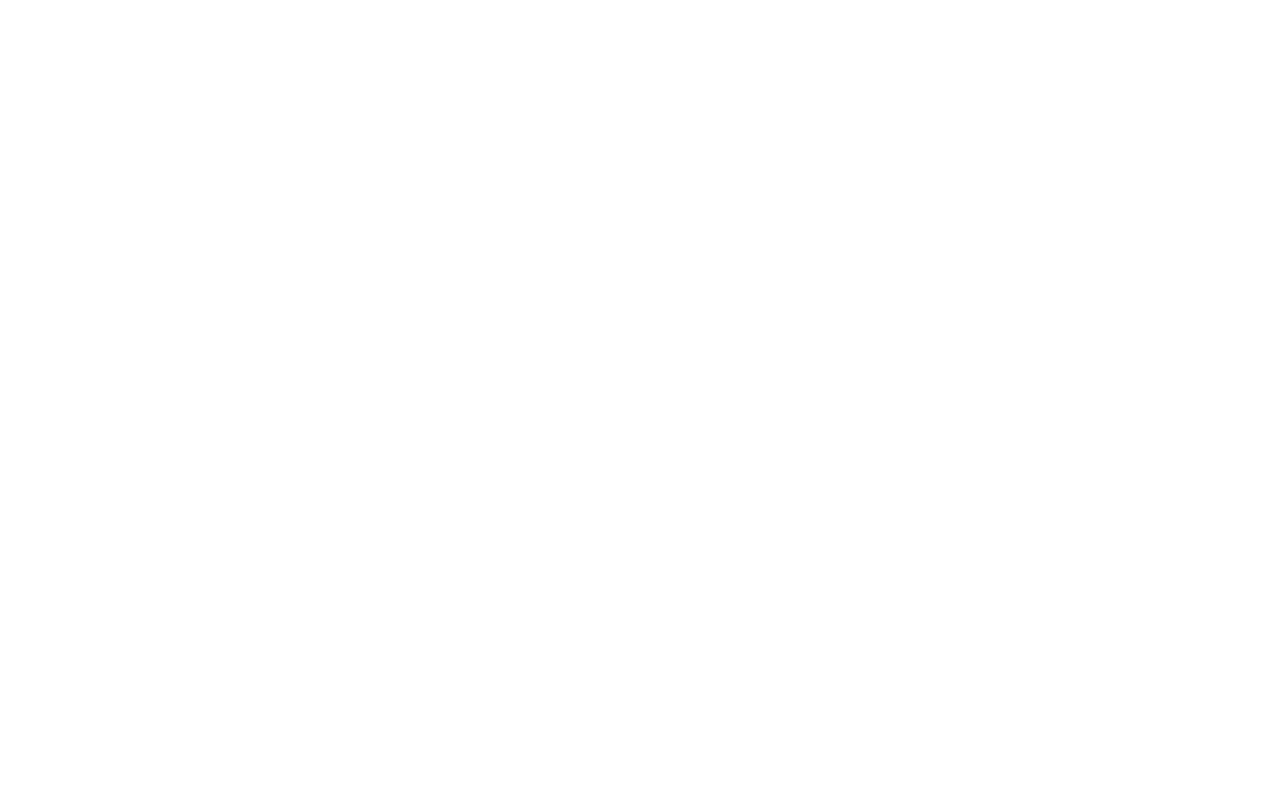
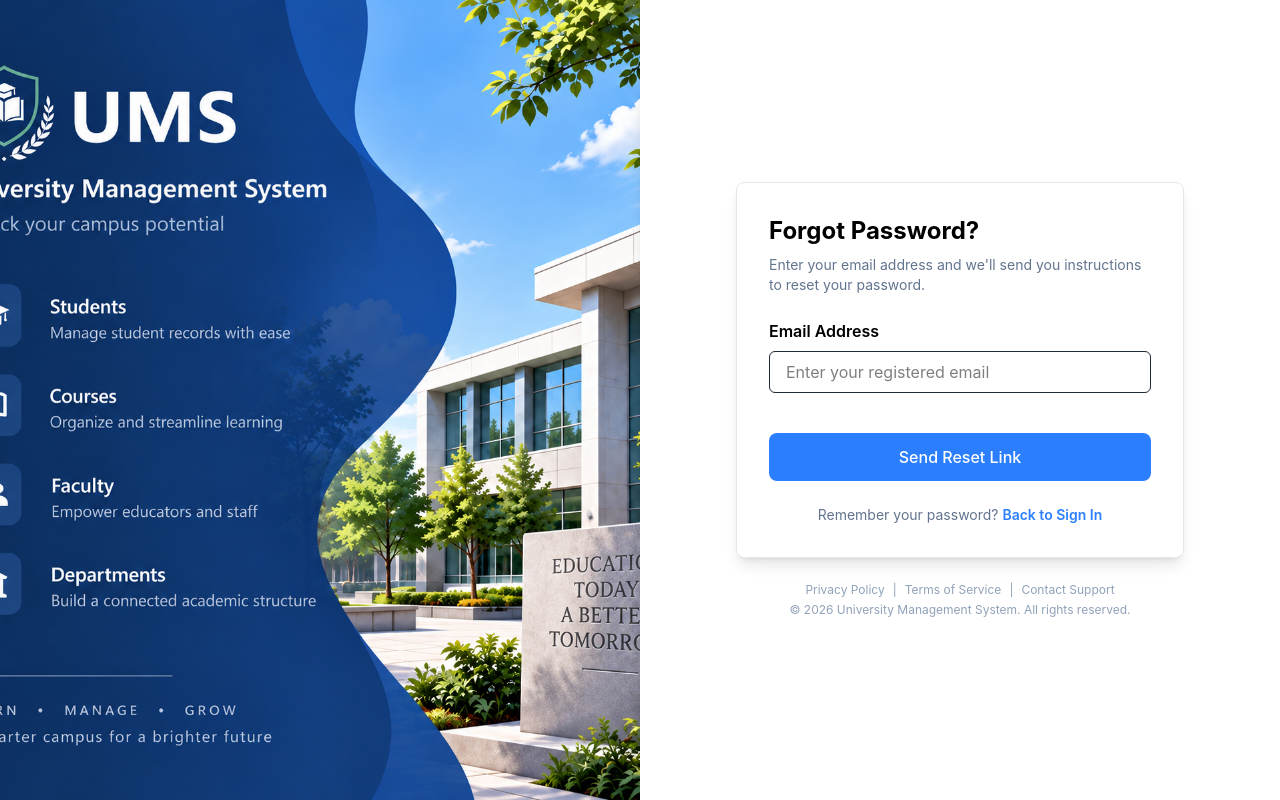
Before and after one commit to UmarSaddique91/University_Management_System, a React (Vite) app in the folder FrontEnd/UniversityManagementSystem/: page /forgotPassword in a window 1280 px wide. Before the commit this address had no page. Built offline with nearby package versions, Linux system fonts and the light colour scheme.

Commit message:
Make the Trend Chart dynamic and add Quick Actions

```diff
--- a/FrontEnd/UniversityManagementSystem/src/App.jsx
+++ b/FrontEnd/UniversityManagementSystem/src/App.jsx
@@ -1,6 +1,7 @@
 import React from 'react'
-import Login from './pages/Login'
+import Login from "./pages/Auth/Login"
 import DashBoard from './pages/Dashboards/AdminDashBoard'
+import ForgotPassword from './pages/Auth/ForgotPassword'
 
 import { Routes, Route } from 'react-router-dom'
 
@@ -9,6 +10,7 @@ const App = () => {
     <Routes>
       <Route path="/" element={<Login/>}/>
       <Route path="/dashboard" element={<DashBoard/>} />
+      <Route path='/forgotPassword' element={<ForgotPassword/>}/>
 
     </Routes>
   )
--- /dev/null
+++ b/FrontEnd/UniversityManagementSystem/src/components/QuickActions.jsx
@@ -0,0 +1,83 @@
+import React from 'react';
+import { useNavigate } from 'react-router-dom';
+import { UserPlus, BookOpen, GraduationCap, Landmark, ChevronRight } from 'lucide-react';
+
+const QuickActions = () => {
+  const navigate = useNavigate();
+
+  // Navigation handler (navigates to current page for now, as requested)
+  const handleActionClick = () => {
+    navigate(window.location.pathname);
+  };
+
+  return (
+    // Quick Actions Card Container
+    <div className="bg-white rounded-2xl p-6 border border-slate-100 shadow-sm w-full h-full
+    flex flex-col justify-between">
+
+      {/* Card Header Title */}
+      <h2 className="text-base font-bold text-slate-800 mb-4">
+        Quick Actions
+      </h2>
+
+      {/* 2x2 Grid for Action Buttons */}
+      <div className="grid grid-cols-1 sm:grid-cols-2 gap-3 flex-1">
+
+        {/* 1. Add Student Button (Blue Theme) */}
+        <button
+          type="button"
+          onClick={handleActionClick}
+          className="flex items-center justify-between px-4 py-3.5 rounded-xl bg-blue-50/80 hover:bg-blue-100 transition-colors cursor-pointer text-left group"
+        >
+          <div className="flex items-center gap-2.5">
+            <UserPlus size={20} className="text-blue-600" />
+            <span className="font-semibold text-sm text-blue-600">Add Student</span>
+          </div>
+          <ChevronRight size={18} className="text-blue-500 group-hover:translate-x-0.5 transition-transform" />
+        </button>
+
+        {/* 2. Add Course Button (Green Theme) */}
+        <button
+          type="button"
+          onClick={handleActionClick}
+          className="flex items-center justify-between px-4 py-3.5 rounded-xl bg-green-50/80 hover:bg-green-100 transition-colors cursor-pointer text-left group"
+        >
+          <div className="flex items-center gap-2.5">
+            <BookOpen size={20} className="text-green-700" />
+            <span className="font-semibold text-sm text-green-700">Add Course</span>
+          </div>
+          <ChevronRight size={18} className="text-green-600 group-hover:translate-x-0.5 transition-transform" />
+        </button>
+
+        {/* 3. Add Teacher Button (Purple Theme) */}
+        <button
+          type="button"
+          onClick={handleActionClick}
+          className="flex items-center justify-between px-4 py-3.5 rounded-xl bg-purple-50/80 hover:bg-purple-100 transition-colors cursor-pointer text-left group"
+        >
+          <div className="flex items-center gap-2.5">
+            <GraduationCap size={20} className="text-purple-600" />
+            <span className="font-semibold text-sm text-purple-700">Add Teacher</span>
+          </div>
+          <ChevronRight size={18} className="text-purple-500 group-hover:translate-x-0.5 transition-transform" />
+        </button>
+
+        {/* 4. Add Department Button (Amber / Orange Theme) */}
+        <button
+          type="button"
+          onClick={handleActionClick}
+          className="flex items-center justify-between px-4 py-3.5 rounded-xl bg-orange-50/80 hover:bg-orange-100 transition-colors cursor-pointer text-left group"
+        >
+          <div className="flex items-center gap-2.5">
+            <Landmark size={20} className="text-orange-600" />
+            <span className="font-semibold text-sm text-orange-700">Add Department</span>
+          </div>
+          <ChevronRight size={18} className="text-orange-500 group-hover:translate-x-0.5 transition-transform" />
+        </button>
+
+      </div>
+    </div>
+  );
+};
+
+export default QuickActions;
--- /dev/null
+++ b/FrontEnd/UniversityManagementSystem/src/pages/Auth/ForgotPassword.jsx
@@ -0,0 +1,87 @@
+import React from 'react';
+import LoginImg from '../../assets/LoginImg.png';
+import { useNavigate } from 'react-router-dom';
+
+const ForgotPassword = () => {
+  const navigate = useNavigate();
+
+  return (
+    <div className="w-full min-h-screen bg-white flex">
+
+      {/* Left Side Section */}
+      <div className="w-1/2 bg-white md:flex items-center justify-center">
+        <img
+          src={LoginImg}
+          alt="UMS Illustration"
+          className="object-cover h-full"
+        />
+      </div>
+
+      {/* Right Side Section */}
+      <div className="w-1/2 bg-white flex flex-col items-center justify-center shadow-lg py-8">
+        <div className="bg-white border border-gray-200 rounded-lg shadow-lg p-8 w-full max-w-md overflow-hidden">
+          <h2 className="text-2xl font-bold mb-2">Forgot Password?</h2>
+          <p className="text-slate-500 text-sm">
+            Enter your email address and we'll send you instructions to reset your password.
+          </p>
+
+          {/* Form */}
+          <div className="mt-6">
+            <form onSubmit={(e) => e.preventDefault()} className="space-y-4">
+
+              {/* Email Address */}
+              <div>
+                <label htmlFor="email" className="font-semibold">Email Address</label>
+                <input
+                  type="email"
+                  id="email"
+                  placeholder="Enter your registered email"
+                  className="w-full px-4 py-2 mt-2 border border-gray-800 hover:border-gray-300 rounded-md focus:outline-none"
+                />
+              </div>
+
+              {/* Submit Button */}
+              <button
+                type="submit"
+                className="w-full bg-blue-500 hover:bg-blue-600 text-center py-3 cursor-pointer rounded-lg mt-6 text-white font-medium"
+              >
+                Send Reset Link
+              </button>
+
+            </form>
+          </div>
+
+          {/* Back to Sign In */}
+          <div className="text-center mt-6">
+            <p className="text-sm text-slate-500">
+              Remember your password?{' '}
+              <span
+                onClick={() => navigate('/')}
+                className="text-blue-500 font-semibold cursor-pointer hover:underline"
+              >
+                Back to Sign In
+              </span>
+            </p>
+          </div>
+
+        </div>
+
+        {/* Copyright & Links outside card */}
+        <div className="text-center mt-6 text-xs text-slate-400 space-y-1">
+          <div className="flex justify-center items-center gap-2">
+            <span className="hover:underline cursor-pointer">Privacy Policy</span>
+            <span>|</span>
+            <span className="hover:underline cursor-pointer">Terms of Service</span>
+            <span>|</span>
+            <span className="hover:underline cursor-pointer">Contact Support</span>
+          </div>
+          <p>© 2026 University Management System. All rights reserved.</p>
+        </div>
+
+      </div>
+
+    </div>
+  );
+};
+
+export default ForgotPassword;
--- a/FrontEnd/UniversityManagementSystem/src/pages/Login.jsx
+++ b/FrontEnd/UniversityManagementSystem/src/pages/Auth/Login.jsx
@@ -1,7 +1,8 @@
 import React from 'react'
 import {useState} from 'react'
-import loginImg from '../assets/loginImg.png'
+import LoginImg from '../../assets/LoginImg.png'
 import {useNavigate} from 'react-router-dom';
+import axios from 'axios';
 
 
 const Login = () => {
@@ -11,14 +12,26 @@ const Login = () => {
   const [email,setEmail]= useState('');
   const [password,setPassword]=useState('');
 
-  const handleLogin=(e)=>{
+  const handleLogin=async (e)=>{
     e.preventDefault();
 
-    console.log("Submitted Button Clicked");
-    console.log("Email:",email);
-    console.log("Password:",password)
+    try {
 
-    navigate('/dashboard')
+      const response= await axios.post(
+        "https://localhost:7272/api/Auth/login",
+        {email:email,
+        password:password}
+      )
+
+      localStorage.setItem("token",response.data.token)
+
+       navigate('/dashboard')
+
+    } catch (error) {
+      console.log("Login Failed", error)
+    }
+
+
   }
 
 
@@ -27,14 +40,14 @@ const Login = () => {
 
         {/* Left SAECTION */}
         <div className="w-1/2 bg-white md:flex items-center justify-center">
-        <img src={loginImg}
+        <img src={LoginImg}
         alt="UMS Login Illustration"
         className="object-cover h-full"/>
         </div>
 
         {/* Right Side Section */}
 
-        <div className="w-1/2 bg-white flex items-center justify-center shadow-lg ">
+        <div className="w-1/2 bg-white flex flex-col items-center justify-center shadow-lg py-8">
         <div className="bg-white border border-gray-200 rounded-lg shadow-lg p-8 w-full max-w-md overflow-hidden">
             <h2 className="text-2xl font-bold mb-2">Welcome Back!</h2>
             <p className="text-slate-500">Sign in to access your UMS Dashboard</p>
@@ -83,15 +96,35 @@ const Login = () => {
 
             </div>
 
-
-            {/* Support */}
-
-            <div className="bg-gray-200 -mx-8 -mb-8 py-6 flex items-center justify-center mt-5">
-            <span className="text-slate-500">Need Help?</span>
-            <a href="mailto:support@university.com" className="text-blue-500 cursor-pointer hover:text-blue-700">Contact It Support</a>
+            {/* OR Divider */}
+            <div className="flex items-center my-6">
+              <div className="flex-1 border-t border-gray-200"></div>
+              <span className="px-3 text-xs text-gray-400 font-medium">OR</span>
+              <div className="flex-1 border-t border-gray-200"></div>
             </div>
 
+            {/* Don't have an account */}
+            <div className="text-center">
+              <p className="text-sm text-slate-500">
+                Don't have an account?{' '}
+                <span className="text-blue-500 font-semibold cursor-pointer hover:underline">
+                  Sign Up
+                </span>
+              </p>
+            </div>
 
+        </div>
+
+        {/* Copyright & Links outside sign-in card */}
+        <div className="text-center mt-6 text-xs text-slate-400 space-y-1">
+          <div className="flex justify-center items-center gap-2">
+            <span className="hover:underline cursor-pointer">Privacy Policy</span>
+            <span>|</span>
+            <span className="hover:underline cursor-pointer">Terms of Service</span>
+            <span>|</span>
+            <span className="hover:underline cursor-pointer">Contact Support</span>
+          </div>
+          <p>© 2026 University Management System. All rights reserved.</p>
         </div>
         </div>
 
--- a/FrontEnd/UniversityManagementSystem/src/pages/Dashboards/AdminDashBoard.jsx
+++ b/FrontEnd/UniversityManagementSystem/src/pages/Dashboards/AdminDashBoard.jsx
@@ -2,6 +2,7 @@ import React, { useEffectEvent } from 'react'
 import Layout from '../../layout/Layout'
 import StatCard from '../../components/StatCard';
 import EnrollmentTrend from '../../components/EnrollmentTrend';
+import QuickActions from '../../components/QuickActions';
 import { UserRound,Landmark,LibraryBig,NotebookTabs,UsersRound} from 'lucide-react'
 import {useState, useEffect} from 'react';
 import axios from 'axios'
@@ -145,9 +146,17 @@ useEffect(()=>{
         />
       </div>
 
-        {/* Student Enrollment Trend Section */}
-        <div className='mt-4 w-full lg:w-[62%]'>
-          <EnrollmentTrend />
+        {/* Student Enrollment Trend & Quick Actions Section */}
+        <div className='mt-4 flex flex-col xl:flex-row gap-4'>
+          {/* Trend Chart (Maintains original full 62% width) */}
+          <div className='w-full xl:w-[62%]'>
+            <EnrollmentTrend />
+          </div>
+
+          {/* Quick Actions (Adjusted in the remaining 38% space next to Trend Chart) */}
+          <div className='w-full xl:w-[38%]'>
+            <QuickActions />
+          </div>
         </div>
         </div>
     </Layout>
```
Also changed, not shown: FrontEnd/UniversityManagementSystem/src/components/EnrollmentTrend.jsx (+60 -11 lines), FrontEnd/UniversityManagementSystem/src/assets/LoginImg.png, FrontEnd/UniversityManagementSystem/src/assets/LoginImgs.png (added).
